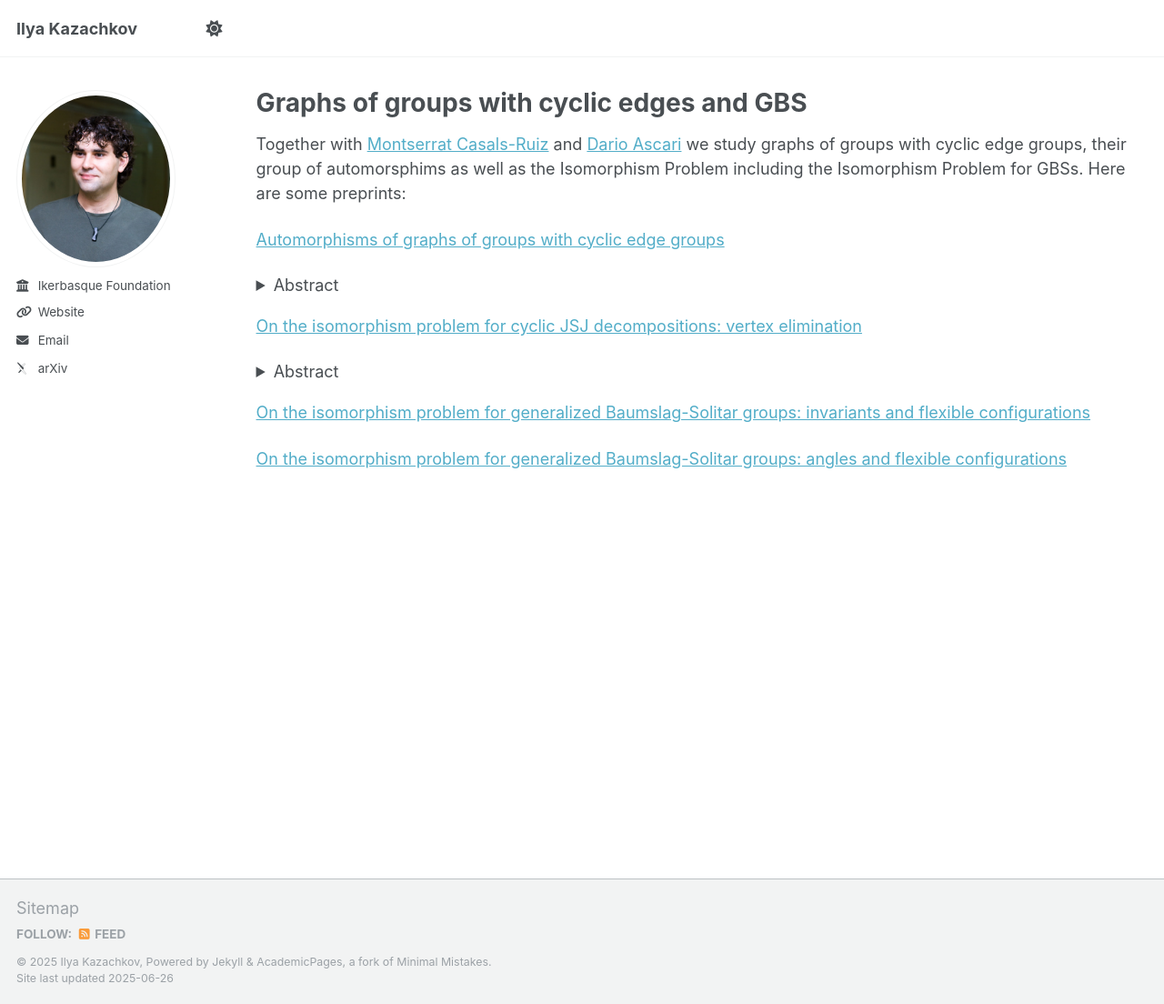
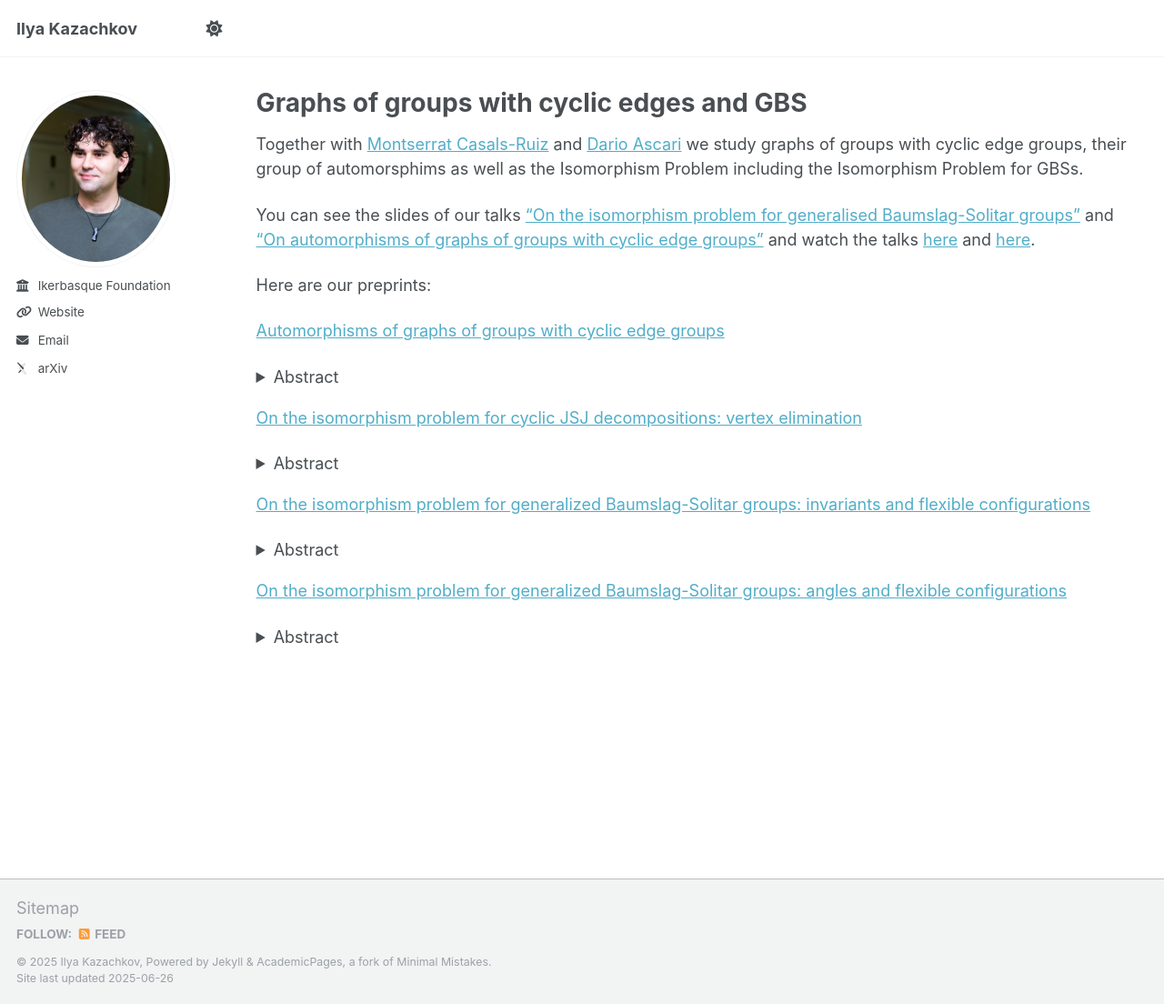
Before and after one commit to ilyakazachkov/ilyakazachkov.github.io, a Jekyll site: the page built from _pages/gbs.md, in a window 1280 px wide and 1104 px high. Shown: the whole window at 91% size. Built offline with Jekyll 4.4.1, drawn with Linux system fonts in a browser that asks for light colours; some web fonts are replaced.

Commit message:
gbs page update

```diff
--- a/_pages/gbs.md
+++ b/_pages/gbs.md
@@ -10,24 +10,34 @@ redirect_from:
 {% include base_path %}
 
 
-Together with <a href="https://montsecasals.wixsite.com/montse" target="_blank">Montserrat Casals-Ruiz</a>  and <a href="https://sites.google.com/view/dario-ascari" target="_blank">Dario Ascari</a> we study graphs of groups with cyclic edge groups, their group of automorsphims as well as the Isomorphism Problem including the Isomorphism Problem for GBSs. Here are some preprints:
+Together with <a href="https://montsecasals.wixsite.com/montse" target="_blank">Montserrat Casals-Ruiz</a>  and <a href="https://sites.google.com/view/dario-ascari" target="_blank">Dario Ascari</a> we study graphs of groups with cyclic edge groups, their group of automorsphims as well as the Isomorphism Problem including the Isomorphism Problem for GBSs.
+
+You can see the slides of our talks <a href="https://web.stevens.edu/algebraic/Stevens2025/Abstracts/Abstract_Casals.pdf" target="_blank">"On the isomorphism problem for generalised Baumslag-Solitar groups"</a> and <a href="https://web.stevens.edu/algebraic/Stevens2025/Abstracts/Abstract_Kazachkov.pdf" target="_blank">"On automorphisms of graphs of groups with cyclic edge groups"</a> and watch the talks <a href="https://stevens.hosted.panopto.com/Panopto/Pages/Viewer.aspx?id=c38c5357-60c4-4981-a8b7-b2f701871efc&start=2675.553931" target="_blank">here</a> and <a href="https://stevens.hosted.panopto.com/Panopto/Pages/Viewer.aspx?id=f2aafe88-8f4c-4202-bc09-b2f901188af4&start=3133.128986" target="_blank">here</a>.
+
+
+Here are our preprints:
 
 <a href="http://ilyakazachkov.github.io/files/Automorphisms.pdf" target="_blank">Automorphisms of graphs of groups with cyclic edge groups</a>
 <details>
 <summary>Abstract</summary>
-We describe the outer automorphism group of a one-ended fundamental group of a graph of groups, when edge groups are cyclic, and vertex groups are torsion-free with cyclic centralisers. We show that in this case the outer automorphism group is virtually built from the outer automorphisms of the vertex groups (fixing some elements), the outer automorphisms of some associated generalised Baumslag-Solitar groups, and generalised twists - partial conjugations by elements in the centralisers of some elliptic elements in the group
+We describe the outer automorphism group of a one-ended fundamental group of a graph of groups, when edge groups are cyclic, and vertex groups are torsion-free with cyclic centralizers. We show that in this case the outer automorphism group is virtually built from the outer automorphisms of the vertex groups (fixing some elements), the outer automorphisms of some associated generalized Baumslag-Solitar groups, and generalized twists - partial conjugations by elements in the centralizers of some elliptic elements in the group.
 </details>
 
 
 <a href="http://ilyakazachkov.github.io/files/GBS1.pdf" target="_blank">On the isomorphism problem for cyclic JSJ decompositions: vertex elimination</a>
 <details>
 <summary>Abstract</summary>
-We introduce two new moves that can be applied to graphs of groups with cyclic edge groups. When solving the isomorphism problem, these moves allow us to avoid using expansions; in particular, the number of vertices and edges remains constant along sequences of moves. As a corollary, we describe the isomorphism problem for a family of very flexible generalized Baumslag-Solitar groups. We also show that the isomorphism problem for a large families of cyclic JSJ decompositions can be reduced to the case of GBSs. Moreover, among GBSs, the isomorphism problem is reduced to the case of one-vertex graphs. Finally, we discuss potential applications of our methods.
-
-We introduce two new moves on graphs of groups with cyclic edge groups that preserve the fundamental group. These moves allow us to address the isomorphism problem without the use of expansions, so keeping the number of vertices and edges constant along sequences of moves witnessing an isomorphism between two groups. We further show that the isomorphism problem for a large family of cyclic JSJ decompositions reduces to the GBS case, and that among GBS groups, it suffices to consider one-vertex graphs. As an application of the methods, we solve the isomorphism problem for a broad class of flexible generalized Baumslag-Solitar (GBS) groups.
+ We introduce two new moves on graphs of groups with cyclic edge groups that preserve the fundamental group. These moves allow us to address the isomorphism problem without the use of expansions, therefore keeping the number of vertices and edges constant along sequences of moves witnessing an isomorphism between two groups. We further show that the isomorphism problem for a large family of cyclic JSJ decompositions reduces to the case of generalized Baumslag-Solitar groups (GBS), and that among GBSs, it suffices to consider one-vertex graphs. As an application of the methods, we solve the isomorphism problem for a broad class of flexible GBSs. Finally, we discuss potential further applications of our techniques.
 </details>
 
 <a href="http://ilyakazachkov.github.io/files/GBS2.pdf" target="_blank">On the isomorphism problem for generalized Baumslag-Solitar groups: invariants and flexible configurations</a>
-
+<details>
+<summary>Abstract</summary>
+ We establish the decidability of the isomorphism problem for a broad class of generalized Baumslag–Solitar (GBS) groups—specifically, those with a single quasi-conjugacy class and a full-support gap. To achieve this, we introduce a family of invariants that fully characterize the isomorphism classes within this family.
+</details>
 
 <a href="http://ilyakazachkov.github.io/files/GBS3.pdf" target="_blank">On the isomorphism problem for generalized Baumslag-Solitar groups: angles and flexible configurations</a>
+<details>
+<summary>Abstract</summary>
+ We introduce a new isomorphism invariant for generalized Baumslag-Solitar groups (GBS), the limit angle. This invariant has a geometric interpretation that displays a novel and unique dynamic, and it is completely different from any previously known isomorphism invariant. We apply this invariant to classify GBSs with one vertex and two edges.
+</details>
```
Also changed, not shown: 1 other file.
